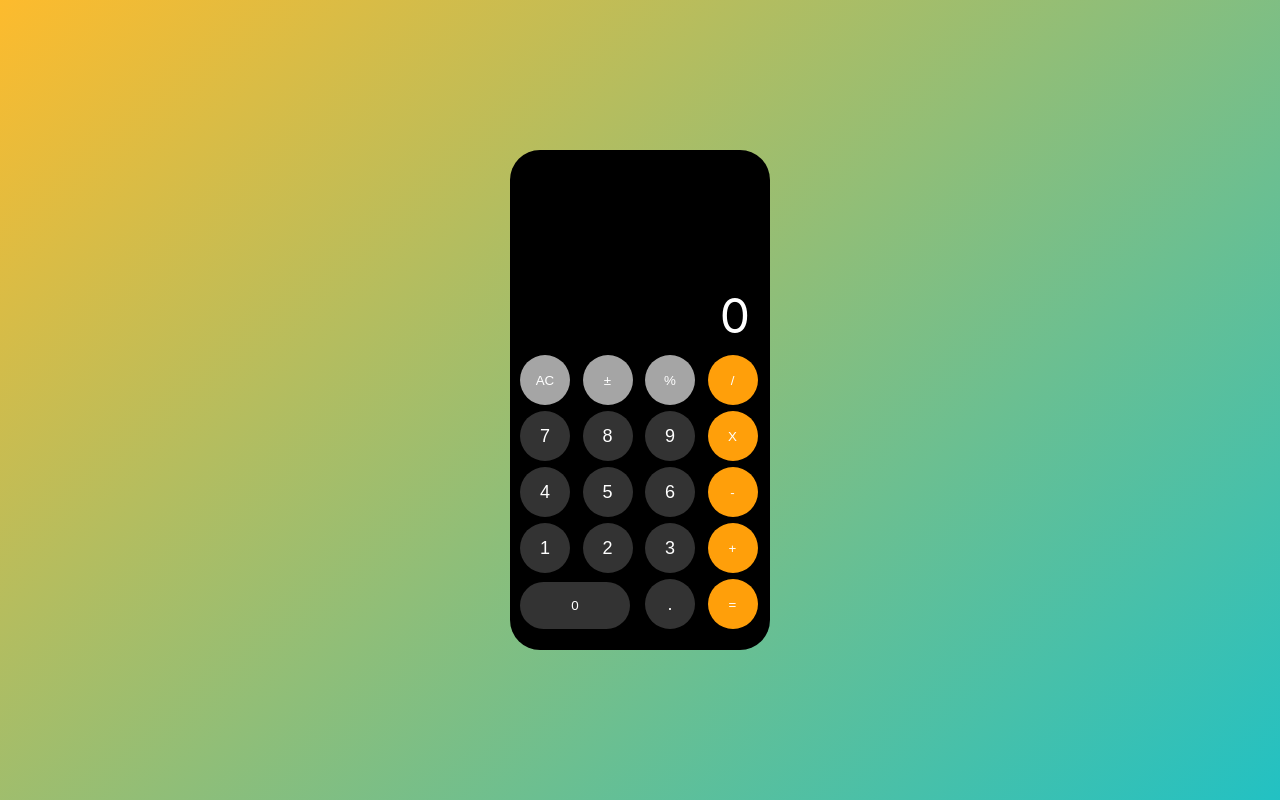
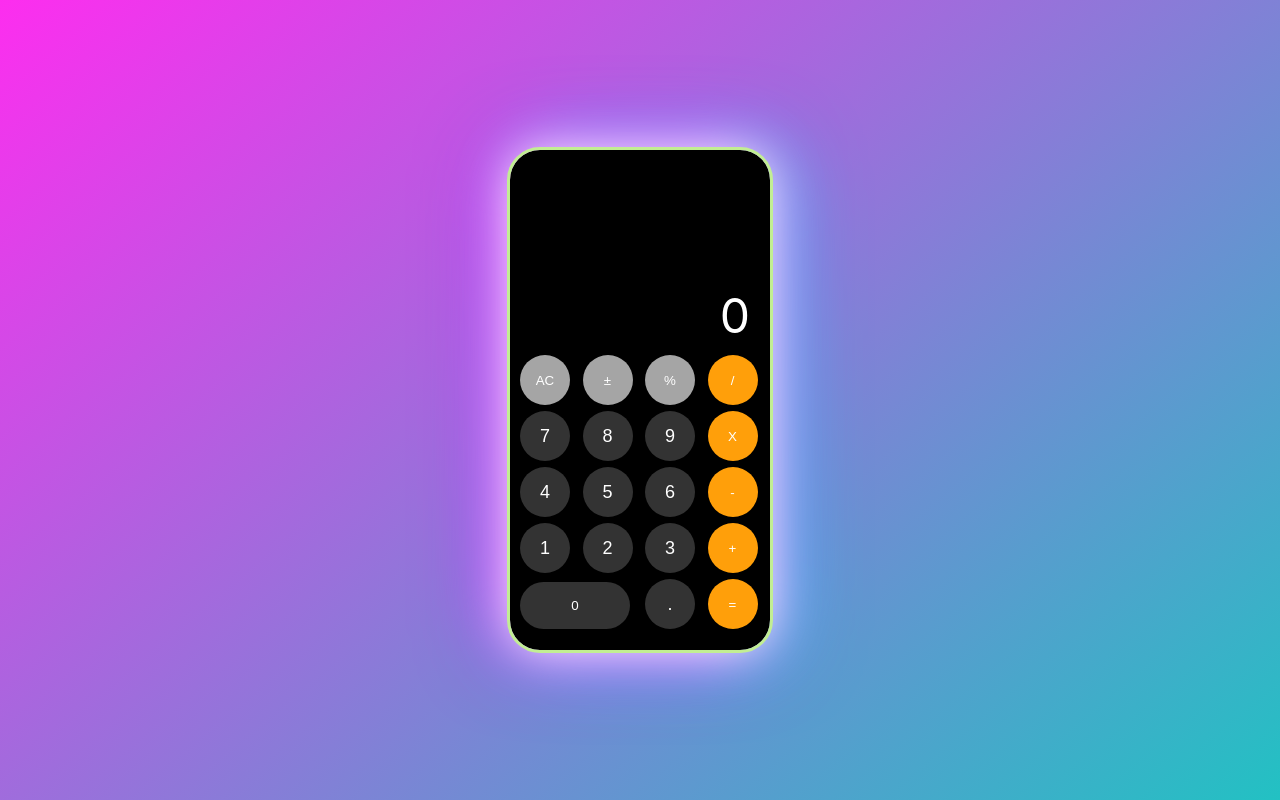
Before and after one commit to gmurin08/react-calculator, a React (Create React App) app: page / in a window 1280 px wide. Built offline with nearby package versions, Linux system fonts and the light colour scheme.

Commit message:
added event listener for calculations

```diff
--- a/src/App.css
+++ b/src/App.css
@@ -4,8 +4,6 @@
   --mod-color: #a5a5a5;
 
 }
-
-
 
 .App {
   display: flex;
@@ -15,8 +13,8 @@
   height: 100%;
   width: 100%;
   position:absolute;
-  background: linear-gradient(320deg, rgba(34,193,195,1) 0%, rgba(253,187,45,1) 100%);
-
+  background: rgb(34,193,195);
+background: linear-gradient(320deg, rgba(34,193,195,1) 0%, rgba(253,45,239,1) 100%);
 }
 
 button:hover{
@@ -27,7 +25,6 @@ button:active{
   opacity: 0.4;
   transform: translateY(3px)
 }
-
 
 .btn-zero{
   color:white;
@@ -49,8 +46,6 @@ button:active{
   height: 50px;
 }
 
-
-
 .btn-mod{
   color: white;
   background-color: var(--mod-color);
@@ -58,7 +53,6 @@ button:active{
   border-radius: 50px;
   width: 50px;
   height: 50px;
-
 }
 
 .btn-digit{
@@ -72,13 +66,16 @@ button:active{
 }
 
 .calculator-body{
-
   background-color: black;
   border-radius: 30px;
   height: 500px;
   width: 260px;
   display: block;
-
+  box-shadow:
+  0 0 50px #fff,            /* outer white */
+  -10px 0 80px #f0f,        /* outer left magenta */
+  10px 0 80px #0ff;         /* outer right cyan */
+  outline: solid rgb(194, 238, 147) 3px
 }
 
 .key-body{
--- a/src/App.js
+++ b/src/App.js
@@ -1,11 +1,9 @@
 import './App.css';
-import Button from './components/buttons/Button';
 import Calculator from './components/Calculator';
 
 function App() {
   return (
     <div className="App">
-      {/*<Button isMod={true}>0</Button>*/}
       <Calculator></Calculator>
     </div>
   );
--- /dev/null
+++ b/src/assets/labels.js
@@ -0,0 +1,6 @@
+
+export const labels = ['AC', '\xB1', '%', '/',
+                     '7', '8', '9', 'X',
+                     '4', '5', '6', "-",
+                     '1', '2', '3', '+',
+                     '0', '.', '=']
--- a/src/components/Calculator.js
+++ b/src/components/Calculator.js
@@ -1,19 +1,14 @@
 import {useState, useEffect} from 'react'
 import Button from './buttons/Button'
 import OutputField from './output/OutputField'
-import clsx from 'clsx'
+import {labels} from '../assets/labels'
 
 export default function Calculator(){
-    const [num, setNum] = useState(0)
-    const labels = ['AC', '\xB1', '%', '/',
-                     '7', '8', '9', 'X',
-                     '4', '5', '6', "-",
-                     '1', '2', '3', '+',
-                     '0', '.', '=']
+    const [num, setNum] = useState('0')
+
     function handleClick(event){
-        console.log(event.target.value)
+        setNum(event.target.value)
     }
-
 
     return(
     <div className='calculator-body'>
--- /dev/null
+++ b/src/model/calc.js
@@ -0,0 +1,4 @@
+class Calc {
+
+
+}
```
